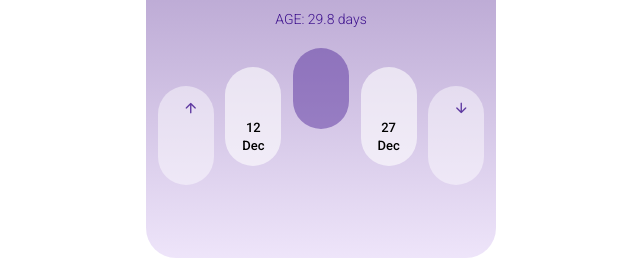
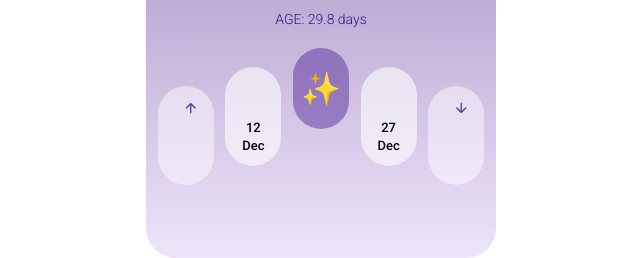
Before and after one commit to ritababo/weather-app-finalproject, a plain HTML site: page index.html in a window 1280 px wide. Both pictures are taken after a click on the button 598 px from the left and 657 px from the top of the page. Shown: the part 372-630 px from the top of the page, 319-959 px from the left. Drawn offline with nearby package versions, Linux system fonts and the light colour scheme; no server answers; a web font is replaced by a local one.

Commit message:
Replaced icon in lunar app

```diff
--- a/index.html
+++ b/index.html
@@ -148,7 +148,7 @@
               <div class="bottom-box" id="lunar-box-3">
                 <p class="weekday" id="weekday-box-3">Wed</p>
                 <div class="bottom-box-icon" id="lunar-bottom-box-icon-3">
-                  <i class="qi-103"></i>
+                  <span>✨</span>
                 </div>
                 <p class="upper-text" id="lunar-high-box-3"></p>
                 <p class="bottom-text" id="lunar-low-box-3"></p>
--- a/src/style.css
+++ b/src/style.css
@@ -331,7 +331,7 @@ body {
   font-size: 26px;
 }
 
-.lunar-app #lunar-box-3 .bottom-box-icon i {
+.lunar-app #lunar-box-3 .bottom-box-icon span {
   color: rgba(62, 18, 142, 1);
   font-size: 32px;
 }
```
